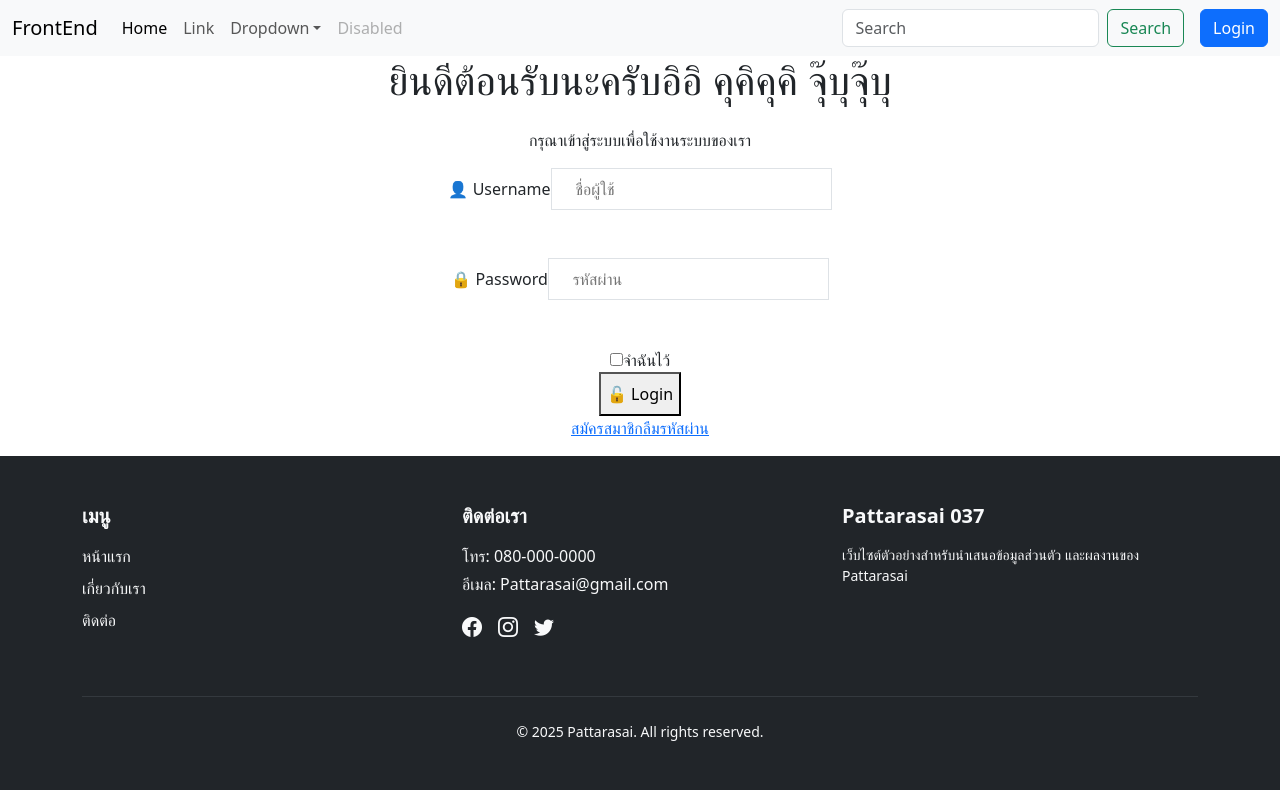
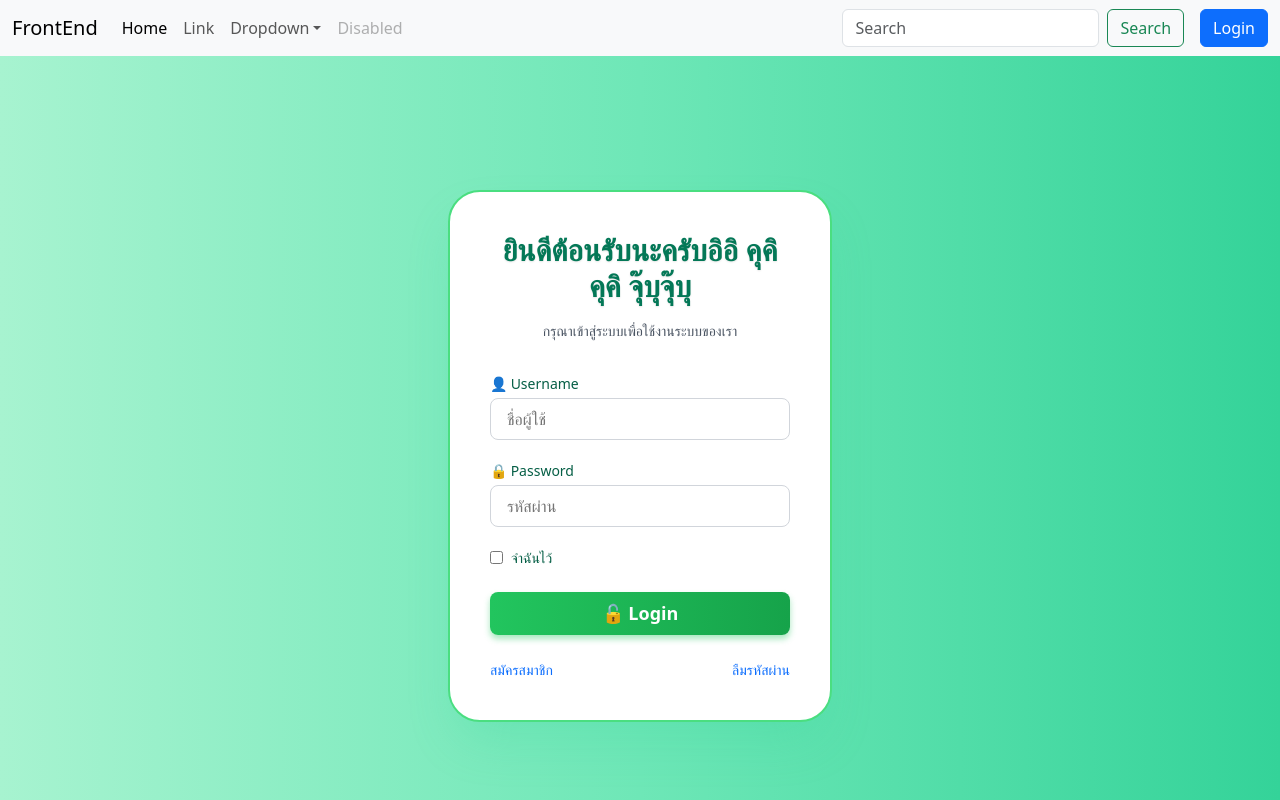
Before and after one commit to Mheelenhuay/frontend, a Next.js app: page /login in a window 1280 px wide. Shown: the top 800 px of the page. Built offline with nearby package versions, Linux system fonts and the light colour scheme.

Commit message:
first commit

```diff
--- a/app/(marketing)/login/page.js
+++ b/app/(marketing)/login/page.js
@@ -1,58 +1,201 @@
 'use client';
+
+import { useState } from 'react';
+
+const style = {
+  container: {
+    minHeight: '100vh',
+    display: 'flex',
+    justifyContent: 'center',
+    alignItems: 'center',
+    padding: '3rem 1.5rem',
+    background: 'linear-gradient(to right, #a7f3d0, #6ee7b7, #34d399)', // teal/green gradients
+  },
+  card: {
+    backgroundColor: 'white',
+    padding: '2.5rem',
+    borderRadius: '2rem',
+    boxShadow:
+      '0 25px 50px -12px rgba(52, 211, 153, 0.25)', // green shadow
+    width: '100%',
+    maxWidth: '24rem', // max-w-md ~ 384px
+    border: '2px solid #4ade80', // green-400
+    textAlign: 'center',
+  },
+  heading: {
+    fontSize: '1.875rem',
+    fontWeight: '800',
+    color: '#047857', // green-700
+    marginBottom: '1rem',
+    textShadow: '0 1px 2px rgba(0,0,0,0.1)',
+  },
+  subtitle: {
+    color: '#4b5563', // gray-700 (neutral for subtitle)
+    marginBottom: '2rem',
+    fontSize: '0.875rem',
+  },
+  formGroup: {
+    marginBottom: '1.25rem',
+    textAlign: 'left',
+  },
+  label: {
+    display: 'block',
+    fontSize: '0.875rem',
+    fontWeight: '500',
+    color: '#065f46', // green-800
+    marginBottom: '0.25rem',
+  },
+  input: {
+    width: '100%',
+    padding: '0.5rem 1rem',
+    fontSize: '1rem',
+    border: '1px solid #d1d5db', // gray-300
+    borderRadius: '0.5rem',
+    outline: 'none',
+    transition: 'box-shadow 0.2s ease, border-color 0.2s ease',
+  },
+  inputFocusGreen: {
+    borderColor: '#34d399', // green-400
+    boxShadow: '0 0 0 2px #34d399',
+  },
+  checkboxContainer: {
+    display: 'flex',
+    alignItems: 'center',
+    marginBottom: '1.5rem',
+    justifyContent: 'flex-start',
+  },
+  checkbox: {
+    marginRight: '0.5rem',
+    accentColor: '#22c55e', // green-500
+    cursor: 'pointer',
+  },
+  checkboxLabel: {
+    fontSize: '0.875rem',
+    color: '#065f46', // green-800
+  },
+  button: {
+    width: '100%',
+    background:
+      'linear-gradient(to right, #22c55e, #16a34a)', // green-500 to green-600
+    padding: '0.5rem 0',
+    borderRadius: '0.5rem',
+    color: 'white',
+    fontWeight: '600',
+    fontSize: '1.125rem',
+    boxShadow: '0 4px 6px rgba(34, 197, 94, 0.4)',
+    cursor: 'pointer',
+    border: 'none',
+    transition: 'opacity 0.2s ease, box-shadow 0.2s ease',
+  },
+  buttonHover: {
+    opacity: 0.9,
+    boxShadow: '0 6px 10px rgba(34, 197, 94, 0.7)',
+  },
+  linksContainer: {
+    marginTop: '1.5rem',
+    display: 'flex',
+    justifyContent: 'space-between',
+    fontSize: '0.875rem',
+    color: '#15803d', // green-700
+  },
+  link: {
+    textDecoration: 'none',
+    cursor: 'pointer',
+  },
+};
+
 export default function Login() {
+  const [btnHover, setBtnHover] = useState(false);
+  const [username, setUsername] = useState('');
+  const [password, setPassword] = useState('');
+  const [remember, setRemember] = useState(false);
+
   return (
-    <div className="w-screen min-h-screen flex items-center justify-center bg-gradient-to-r from-indigo-200 via-purple-200 to-pink-200 px-6 py-12">
-      <div className="bg-white p-10 rounded-3xl shadow-2xl w-full max-w-md border-2 border-indigo-300 text-center">
-        <h1 className="text-3xl font-extrabold text-indigo-700 mb-4 drop-shadow-sm">
+    <div style={style.container}>
+      <div style={style.card}>
+        <h1 style={style.heading}>
           ยินดีต้อนรับนะครับอิอิ คุคิคุคิ จุ๊บุจุ๊บุ
         </h1>
-        <p className="text-gray-500 mb-8 text-sm">
-          กรุณาเข้าสู่ระบบเพื่อใช้งานระบบของเรา
-        </p>
+        <p style={style.subtitle}>กรุณาเข้าสู่ระบบเพื่อใช้งานระบบของเรา</p>
 
         {/* Username */}
-        <div className="mb-5 text-left">
-          <label htmlFor="username" className="block text-sm font-medium text-gray-700 mb-1">
+        <div style={style.formGroup}>
+          <label htmlFor="username" style={style.label}>
             👤 Username
           </label>
           <input
             id="username"
             type="text"
-            className="w-full px-4 py-2 border border-gray-300 rounded-lg focus:outline-none focus:ring-2 focus:ring-indigo-400 focus:border-indigo-400 transition"
             placeholder="ชื่อผู้ใช้"
+            style={style.input}
+            value={username}
+            onChange={(e) => setUsername(e.target.value)}
+            onFocus={(e) => (e.target.style = { ...style.input, ...style.inputFocusGreen })}
+            onBlur={(e) => (e.target.style = style.input)}
           />
         </div>
 
         {/* Password */}
-        <div className="mb-5 text-left">
-          <label htmlFor="password" className="block text-sm font-medium text-gray-700 mb-1">
+        <div style={style.formGroup}>
+          <label htmlFor="password" style={style.label}>
             🔒 Password
           </label>
           <input
             id="password"
             type="password"
-            className="w-full px-4 py-2 border border-gray-300 rounded-lg focus:outline-none focus:ring-2 focus:ring-pink-400 focus:border-pink-400 transition"
             placeholder="รหัสผ่าน"
+            style={style.input}
+            value={password}
+            onChange={(e) => setPassword(e.target.value)}
+            onFocus={(e) => (e.target.style = { ...style.input, ...style.inputFocusGreen })}
+            onBlur={(e) => (e.target.style = style.input)}
           />
         </div>
 
         {/* Remember Me */}
-        <div className="flex items-center justify-start mb-6">
-          <input id="remember" type="checkbox" className="mr-2 accent-purple-500" />
-          <label htmlFor="remember" className="text-sm text-gray-700">จำฉันไว้</label>
+        <div style={style.checkboxContainer}>
+          <input
+            id="remember"
+            type="checkbox"
+            style={style.checkbox}
+            checked={remember}
+            onChange={() => setRemember(!remember)}
+          />
+          <label htmlFor="remember" style={style.checkboxLabel}>
+            จำฉันไว้
+          </label>
         </div>
 
         {/* Login Button */}
-        <button className="w-full bg-gradient-to-r from-indigo-500 to-purple-500 text- py-2 rounded-lg text-lg font-semibold shadow-md hover:shadow-lg hover:opacity-90 transition-all duration-200">
+        <button
+          type="submit"
+          style={{ ...style.button, ...(btnHover ? style.buttonHover : {}) }}
+          onMouseEnter={() => setBtnHover(true)}
+          onMouseLeave={() => setBtnHover(false)}
+          onClick={() => alert('เข้าสู่ระบบเรียบร้อย 🎉')}
+        >
           🔓 Login
         </button>
 
         {/* Links */}
-        <div className="mt-6 flex justify-between text-sm text-purple-700">
-          <a href="/register" className="hover:underline">สมัครสมาชิก</a>
-          <a href="/forgot-password" className="hover:underline">ลืมรหัสผ่าน</a>
+        <div style={style.linksContainer}>
+          <a
+            href="/register"
+            style={style.link}
+            onMouseEnter={(e) => (e.target.style.textDecoration = 'underline')}
+            onMouseLeave={(e) => (e.target.style.textDecoration = 'none')}
+          >
+            สมัครสมาชิก
+          </a>
+          <a
+            href="/forgot-password"
+            style={style.link}
+            onMouseEnter={(e) => (e.target.style.textDecoration = 'underline')}
+            onMouseLeave={(e) => (e.target.style.textDecoration = 'none')}
+          >
+            ลืมรหัสผ่าน
+          </a>
         </div>
-        <p></p>
       </div>
     </div>
   );
```
Also changed, not shown: app/(marketing)/register/page.js (+172 -80 lines).
